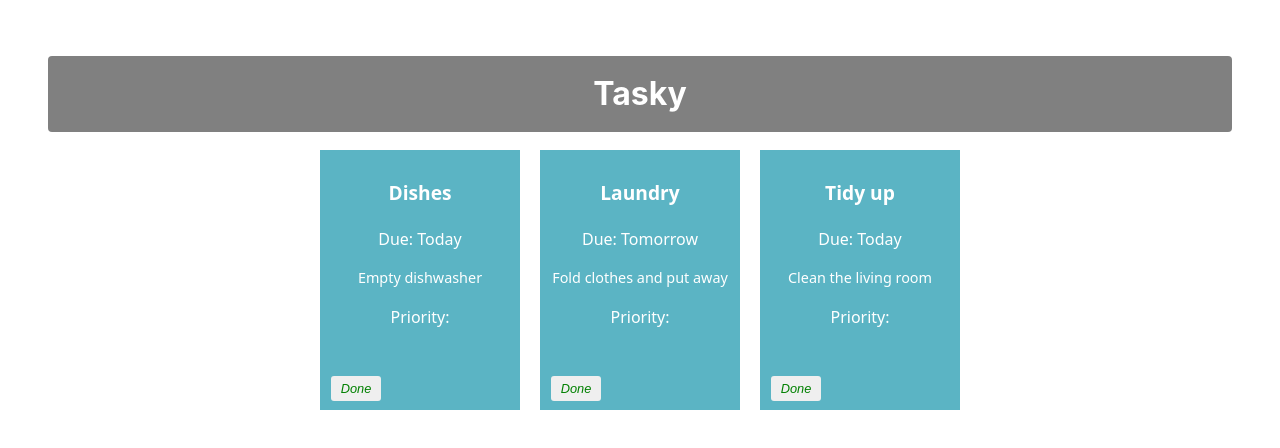
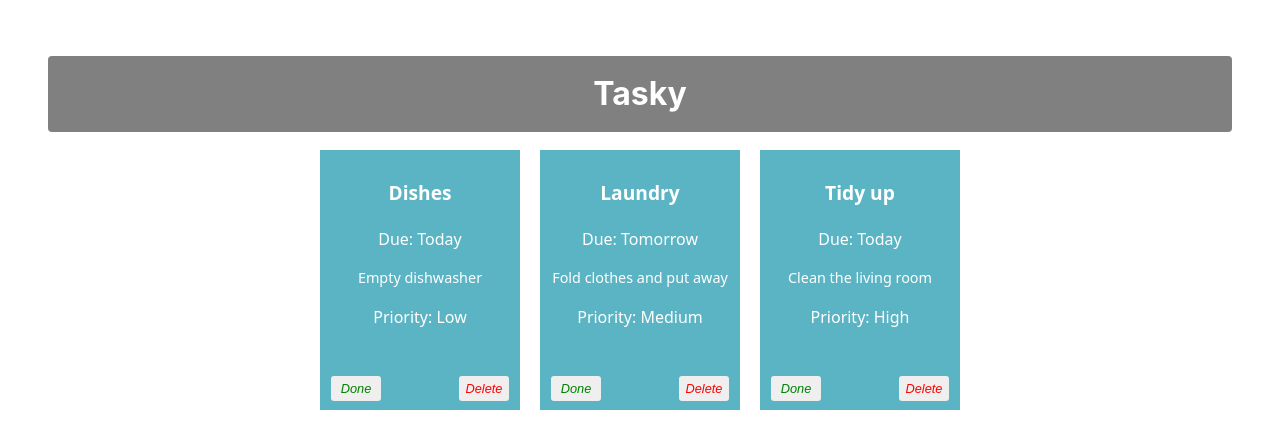
Before and after one commit to dohalloran74/react-basics-labs26, a React (Vite) app in the folder tasky/: page / in a window 1280 px wide. Shown: the top 448 px of the page. Built offline with nearby package versions, Linux system fonts and the light colour scheme.

Commit message:
almost delete

```diff
--- a/tasky/src/App.css
+++ b/tasky/src/App.css
@@ -82,3 +82,12 @@
   left: 5px;
   color: green;
 }
+
+
+
+.deleteButton {
+  position: absolute;
+  bottom: 5px;
+  right: 5px;
+  color: red;
+}
--- a/tasky/src/App.jsx
+++ b/tasky/src/App.jsx
@@ -25,6 +25,13 @@
     console.log(`${taskIndex} ${tasks[taskIndex].done}`);
   }
 
+//
+    const deleteHandler = (taskIndex) => {
+    const tasks = [...taskState.tasks];
+    tasks.splice(taskIndex, 1);
+    setTaskState({tasks});
+  }
+
 
   return (
     <div className="container">
@@ -37,7 +44,9 @@
       deadline={task.deadline}
       key={task.id}
       done={task.done}
-      markDone={() => doneHandler(index)}
+      markDone={() => doneHandler(index)} // added a new markDone prop to the task component and passed it down form the app component
+        deleteTask = {() => deleteHandler(index)}  // added a new deleteTask prop to the task component and passed it down form the app component
+      priority={task.priority}
     />
   ))}
 
--- a/tasky/src/components/Task.jsx
+++ b/tasky/src/components/Task.jsx
@@ -14,6 +14,9 @@
 
          <button onClick={props.markDone} className='doneButton'>Done</button>
 
+             <button className='deleteButton' onClick={props.deleteTask}>Delete</button>
+
+
 
 
 
```
